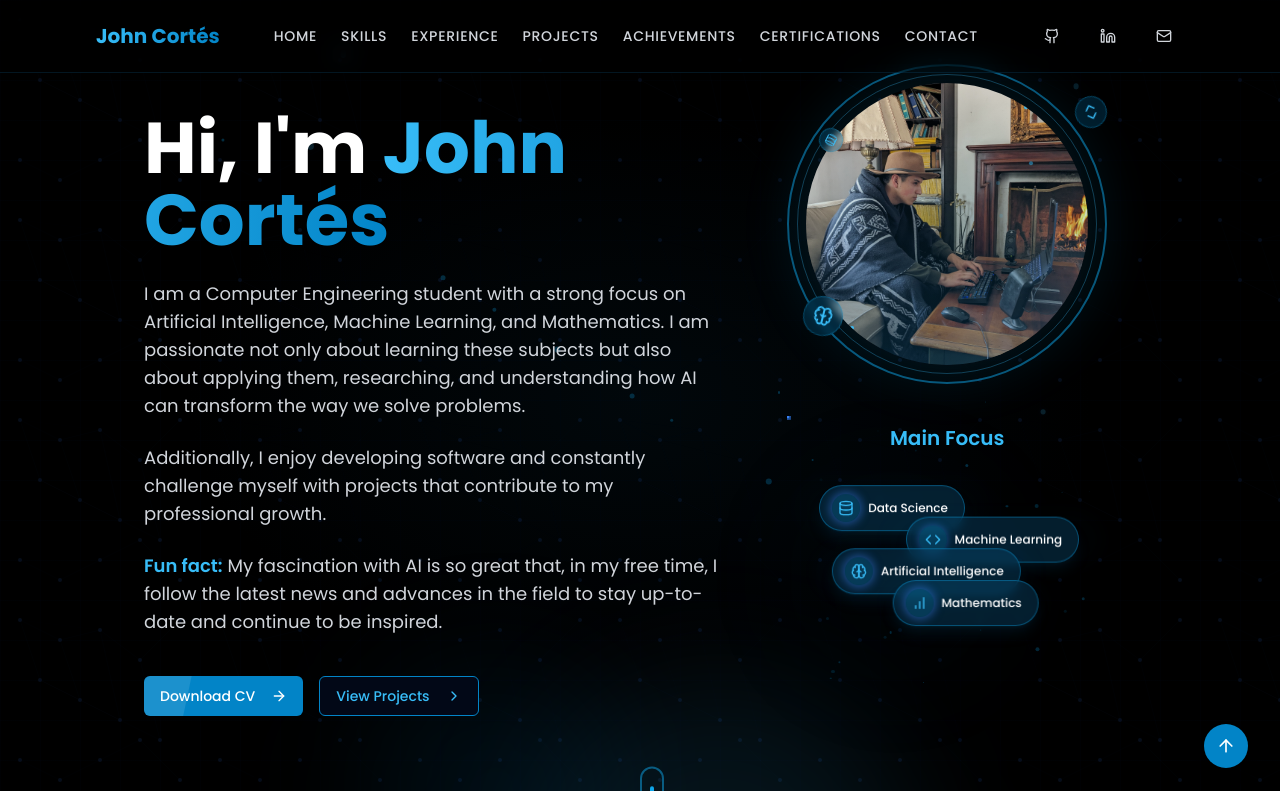
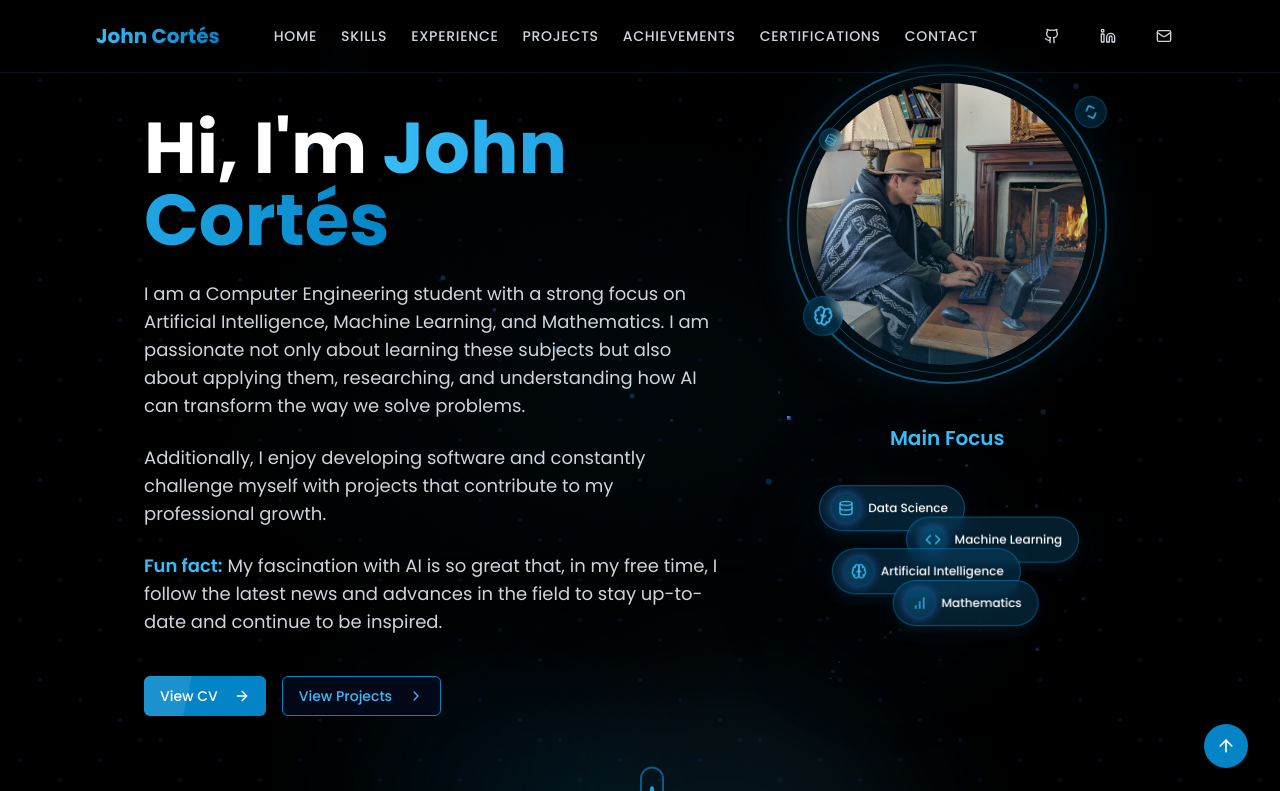
Before and after one commit to johncortes117/johncp_web, a Next.js app: page / in a window 1280 px wide. Shown: the top 791 px of the page. Built offline with nearby package versions, Linux system fonts and the light colour scheme.

Commit message:
Update Hero.tsx

```diff
--- a/app/components/Hero.tsx
+++ b/app/components/Hero.tsx
@@ -556,7 +556,7 @@ export default function Hero() {
                 >
                   <Button className="bg-blue-600 hover:bg-blue-700 text-white group relative overflow-hidden">
                     <span className="absolute right-full w-12 h-32 -mt-12 transition-all duration-1000 transform translate-x-12 bg-white opacity-10 rotate-12 group-hover:translate-x-96 ease"></span>
-                    Download CV{" "}
+                    View CV{" "}
                     <ArrowRight className="ml-2 h-4 w-4 transition-transform group-hover:translate-x-1" />
                   </Button>
                 </Link>
```
